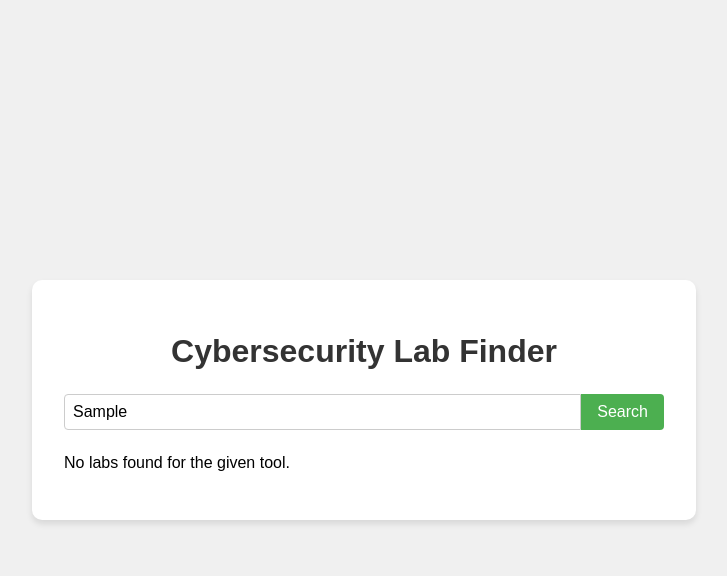
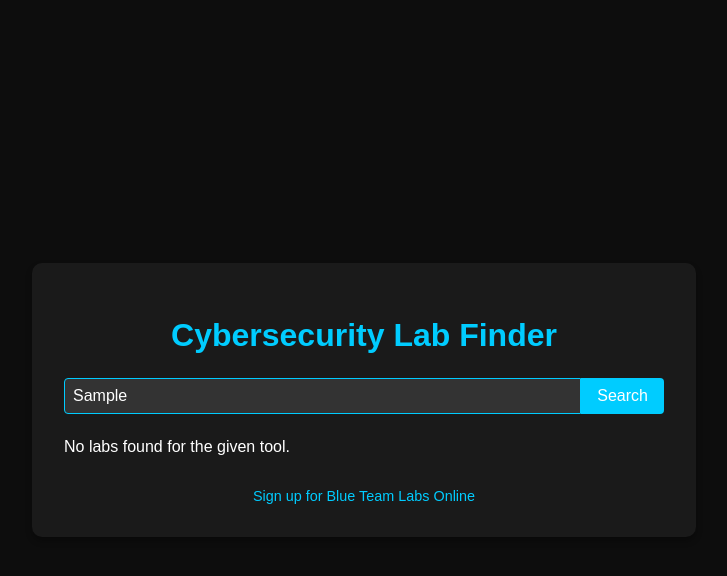
Before and after one commit to Malik-Girondin/BTLO-Tool-Search, a plain HTML site: page index.html in a window 1280 px wide. Both pictures are taken after typing "Sample" into the empty fields and a click on the button "Search". Shown: the whole page, without its empty margins (276-1003 px from the left). Drawn offline with Linux system fonts and the light colour scheme.

Commit message:
Tailored the site a bit

```diff
--- a/index.html
+++ b/index.html
@@ -13,7 +13,8 @@
             <input type="text" id="searchInput" placeholder="Enter a cybersecurity tool...">
             <button onclick="searchLabs()">Search</button>
         </div>
-        <div id="results"></div>
+        <p id="results"></p> <!-- Keep results as a paragraph -->
+        <a href="https://blueteamlabs.online/" target="_blank" class="signup-link">Sign up for Blue Team Labs Online</a>
     </div>
     <script src="script.js"></script>
 </body>
--- a/script.js
+++ b/script.js
@@ -1173,6 +1173,12 @@ const labData = [
       const resultsContainer = document.getElementById('results');
       resultsContainer.innerHTML = '';
 
+      // Check if the search input is empty
+      if (searchInput.trim() === '') {
+          resultsContainer.innerHTML = '<p></p>';
+          return; // Exit the function if the input is empty
+      }
+
       const matchingLabs = labData.filter(lab =>
           lab.Tools.some(tool => tool.toLowerCase().includes(searchInput))
       );
@@ -1192,3 +1198,13 @@ const labData = [
           });
       }
   }
+
+  // Add event listener for input event to show results as the user types
+  document.getElementById('searchInput').addEventListener('input', searchLabs);
+
+  // Add event listener for Enter key
+  document.getElementById('searchInput').addEventListener('keypress', function(event) {
+      if (event.key === 'Enter') {
+          searchLabs();
+      }
+  });
--- a/style.css
+++ b/style.css
@@ -1,6 +1,7 @@
 body {
     font-family: Arial, sans-serif;
-    background-color: #f0f0f0;
+    background-color: #0d0d0d; /* Dark background */
+    color: #ffffff; /* White text */
     margin: 0;
     padding: 0;
     display: flex;
@@ -10,17 +11,17 @@ body {
 }
 
 .container {
-    background-color: white;
+    background-color: #1a1a1a; /* Darker container */
     padding: 2rem;
     border-radius: 10px;
-    box-shadow: 0 4px 6px rgba(0, 0, 0, 0.1);
+    box-shadow: 0 4px 6px rgba(0, 0, 0, 0.3);
     text-align: center;
     max-width: 600px;
     width: 100%;
 }
 
 h1 {
-    color: #333;
+    color: #00ccff; /* Cyan color for the title */
     margin-bottom: 1.5rem;
 }
 
@@ -33,14 +34,16 @@ input {
     flex-grow: 1;
     padding: 0.5rem;
     font-size: 1rem;
-    border: 1px solid #ccc;
+    border: 1px solid #00ccff; /* Cyan border */
     border-radius: 4px 0 0 4px;
+    background-color: #333; /* Dark input background */
+    color: #ffffff; /* White text */
 }
 
 button {
     padding: 0.5rem 1rem;
     font-size: 1rem;
-    background-color: #4CAF50;
+    background-color: #00ccff; /* Cyan button */
     color: white;
     border: none;
     border-radius: 0 4px 4px 0;
@@ -49,7 +52,7 @@ button {
 }
 
 button:hover {
-    background-color: #45a049;
+    background-color: #0099cc; /* Darker cyan on hover */
 }
 
 #results {
@@ -57,8 +60,8 @@ button:hover {
 }
 
 .lab-item {
-    background-color: #f9f9f9;
-    border: 1px solid #ddd;
+    background-color: #222; /* Darker lab item background */
+    border: 1px solid #444; /* Dark border */
     border-radius: 4px;
     padding: 1rem;
     margin-bottom: 1rem;
@@ -66,10 +69,22 @@ button:hover {
 
 .lab-item h3 {
     margin-top: 0;
-    color: #333;
+    color: #00ccff; /* Cyan color for lab names */
 }
 
 .lab-item p {
     margin: 0.5rem 0;
-    color: #666;
+    color: #cccccc; /* Light gray for text */
 }
+
+.signup-link {
+    display: inline-block;
+    margin-top: 1rem; /* Space above the link */
+    color: #00ccff; /* Cyan color for the link */
+    text-decoration: none; /* Remove underline */
+    font-size: 0.9rem; /* Slightly smaller font size */
+}
+
+.signup-link:hover {
+    text-decoration: underline; /* Underline on hover for better visibility */
+}
```
Also changed, not shown: 1 other file.
